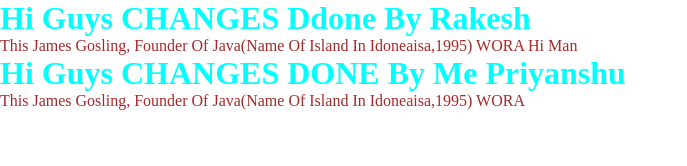
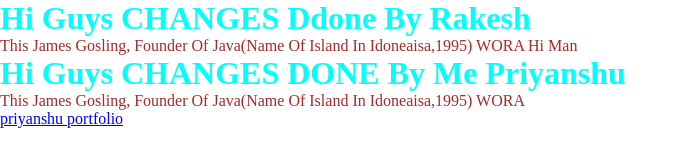
Before and after one commit to Veeru9164339156/James, a plain HTML site: page index.html in a window 1280 px wide. Shown: the whole page, without its empty margins (0-687 px from the left). Drawn offline with Linux system fonts and the light colour scheme.

Commit message:
Update index.html

```diff
--- a/index.html
+++ b/index.html
@@ -14,6 +14,7 @@
 
     <h1>Hi Guys CHANGES DONE by me priyanshu</h1>
     <p>This James Gosling, Founder of Java(Name of island in idoneaisa,1995) WORA</p>
+    <a href="Priya.html">priyanshu portfolio</a>
 </body>
 
 </html>
```
